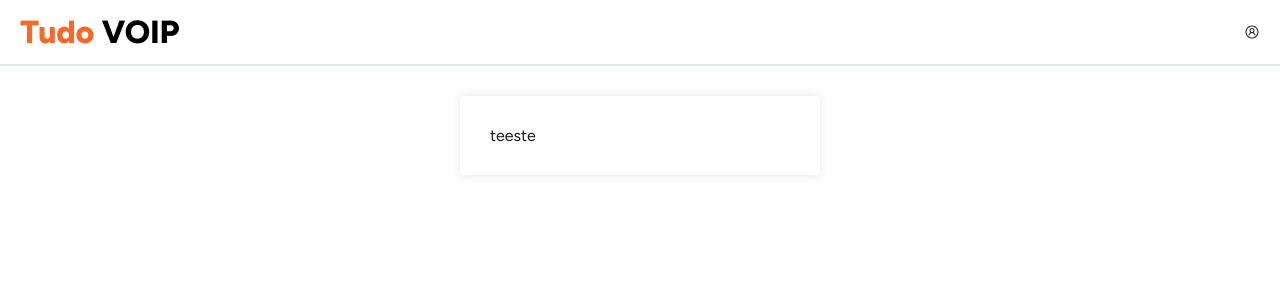
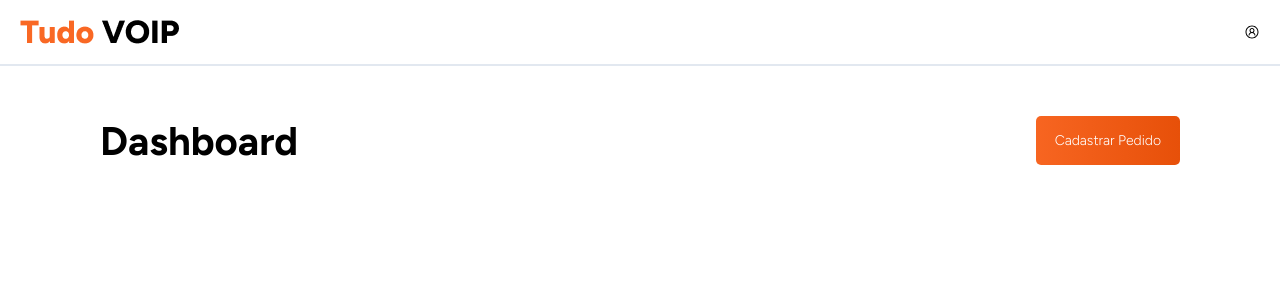
Before and after one commit to viitor14/front-tudo-voip, a React (Vite) app: page / in a window 1280 px wide. Shown: the top 300 px of the page. Built offline with nearby package versions, Linux system fonts and the light colour scheme.

Commit message:
criação da pagina home

```diff
--- a/src/config/colors.js
+++ b/src/config/colors.js
@@ -1,5 +1,5 @@
 export const primaryColor = '#ffffff';
-export const primaryDarkColor = '#1a1a1d';
+export const primaryDarkColor = '#000000ff';
 
 export const borderColor = 'rgba(226, 232, 240, 1)';
 
--- /dev/null
+++ b/src/pages/Home/Home.jsx
@@ -0,0 +1,13 @@
+import { Container } from '../../styles/GlobalStyles';
+import { DivTitle, Title } from './styled';
+
+export default function Home() {
+  return (
+    <Container>
+      <DivTitle>
+        <Title>Dashboard</Title>
+        <button>Cadastrar Pedido</button>
+      </DivTitle>
+    </Container>
+  );
+}
--- /dev/null
+++ b/src/pages/Home/styled.js
@@ -0,0 +1,17 @@
+import styled from 'styled-components';
+import { primaryColor, primaryDarkColor } from '../../config/colors';
+
+export const DivTitle = styled.div`
+  display: flex;
+  width: 100%;
+  justify-content: space-between;
+  align-items: center;
+`;
+
+export const Title = styled.h1`
+  font-size: 40px;
+  font-weight: bold;
+  color: ${primaryDarkColor};
+`;
+
+export const Button = styled.button``;
--- a/src/routes/Index.jsx
+++ b/src/routes/Index.jsx
@@ -4,13 +4,14 @@ import { toast } from 'react-toastify';
 
 import MyRoute from './MyRoute';
 import Login from '../pages/Login/Index';
+import Home from '../pages/Home/Home';
 
 import Page404 from '../pages/Page404/Index';
 
 export default function Routes() {
   return (
     <Switch>
-      <MyRoute exact path="/" component={Login} />
+      <MyRoute exact path="/" component={Home} />
       \\Para rendizarar uma rota. EXACT para rendizarar a rota com caminho especifico
       <MyRoute path="*" component={Page404} />
       \\Qualquer rota que não existir/configurada vai cair numa pagina de erro
--- a/src/styles/GlobalStyles.js
+++ b/src/styles/GlobalStyles.js
@@ -28,12 +28,14 @@ export default createGlobalStyle`
 
   button {
     cursor: pointer;
-    background: ${colors.primaryColor};
+    font-family: "Figtree", sans-serif;
+     background: linear-gradient(90deg, rgba(247, 101, 33, 1) 0%, rgba(231, 80, 9, 1) 100%);
+    color: #fff;
     border: none;
-    color: #fff;
-    padding: 10px 20px;
-    border-radius: 4px ;
-    font-weight: 700;
+    padding: 16px 19px;
+    border-radius: 5px ;
+    font-weight: 300;
+    font-size: 14px;
   }
 
   a{
@@ -65,10 +67,7 @@ export default createGlobalStyle`
 `;
 
 export const Container = styled.section`
-  max-width: 360px;
+  height: 100%;
   background-color: white;
-  margin: 30px auto;
-  padding: 30px;
-  border-radius: 4px;
-  box-shadow: 0 0 10px rgba(0, 0, 0, 0.1);
+  margin: 50px 100px;
 `;
```
